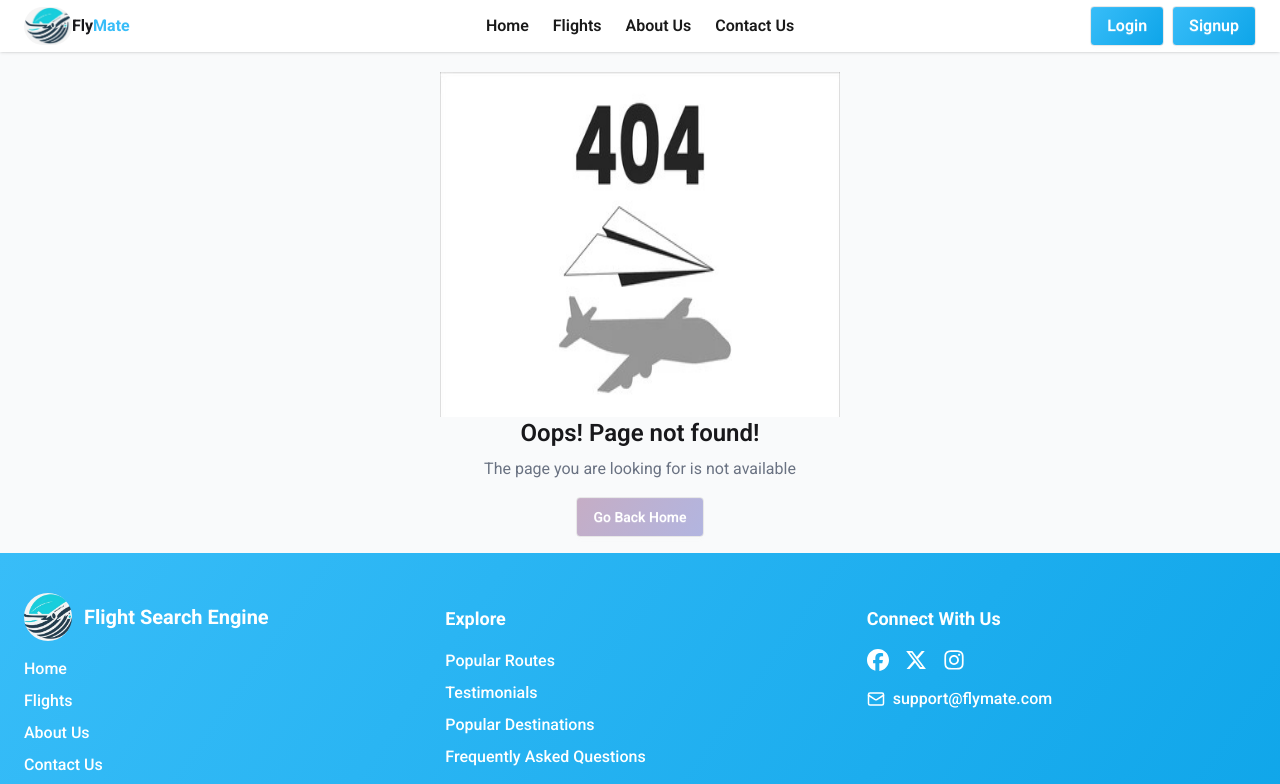
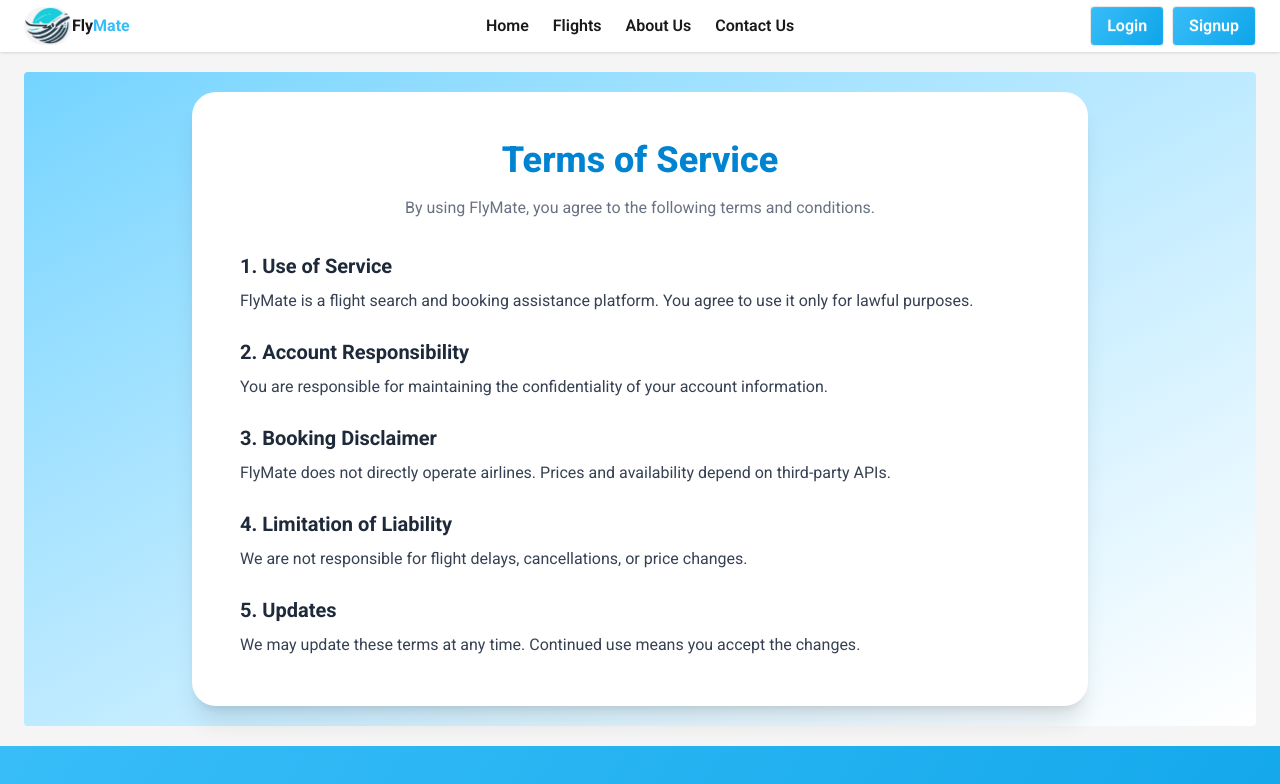
Before and after one commit to marufaakter1947/flight-search-engine, a React (Vite) app: page /terms in a window 1280 px wide. Shown: the top 784 px of the page. Built offline with nearby package versions, Linux system fonts and the light colour scheme; no server answers.

Commit message:
Added Terms of Services Page

```diff
--- /dev/null
+++ b/src/Pages/Terms.jsx
@@ -0,0 +1,60 @@
+import { motion } from "framer-motion";
+
+const Terms = () => {
+  return (
+    <div className=" bg-linear-to-br from-sky-300 to-white py-5 rounded px-4">
+      <motion.div
+        initial={{ opacity: 0, y: 40 }}
+        animate={{ opacity: 1, y: 0 }}
+        transition={{ duration: 0.6 }}
+        className="max-w-4xl mx-auto bg-white shadow-xl rounded-3xl p-8 md:p-12"
+      >
+        <h1 className="text-3xl md:text-4xl font-extrabold text-center text-sky-600 mb-4">
+          Terms of Service
+        </h1>
+        <p className="text-gray-500 mb-8 text-center">
+          By using FlyMate, you agree to the following terms and conditions.
+        </p>
+
+        <div className="space-y-6 text-gray-700 leading-relaxed">
+          <section>
+            <h2 className="font-bold text-xl text-gray-800 mb-2">1. Use of Service</h2>
+            <p>
+              FlyMate is a flight search and booking assistance platform. You agree to use it only for lawful purposes.
+            </p>
+          </section>
+
+          <section>
+            <h2 className="font-bold text-xl text-gray-800 mb-2">2. Account Responsibility</h2>
+            <p>
+              You are responsible for maintaining the confidentiality of your account information.
+            </p>
+          </section>
+
+          <section>
+            <h2 className="font-bold text-xl text-gray-800 mb-2">3. Booking Disclaimer</h2>
+            <p>
+              FlyMate does not directly operate airlines. Prices and availability depend on third-party APIs.
+            </p>
+          </section>
+
+          <section>
+            <h2 className="font-bold text-xl text-gray-800 mb-2">4. Limitation of Liability</h2>
+            <p>
+              We are not responsible for flight delays, cancellations, or price changes.
+            </p>
+          </section>
+
+          <section>
+            <h2 className="font-bold text-xl text-gray-800 mb-2">5. Updates</h2>
+            <p>
+              We may update these terms at any time. Continued use means you accept the changes.
+            </p>
+          </section>
+        </div>
+      </motion.div>
+    </div>
+  );
+};
+
+export default Terms;
--- a/src/Routes/Router.jsx
+++ b/src/Routes/Router.jsx
@@ -11,6 +11,7 @@ import Contact from "../Pages/Contact";
 import MyTrips from "../Pages/MyTrips";
 import PrivateRoute from "../PrivateRoutes/PrivateRoute";
 import PrivacyPolicy from "../Pages/PrivacyPolicy";
+import Terms from "../Pages/Terms";
 
 const router = createBrowserRouter([
   {
@@ -60,6 +61,10 @@ const router = createBrowserRouter([
         path: "/privacy-policy",
         element: <PrivacyPolicy></PrivacyPolicy>,
       },
+      {
+        path: "/terms",
+        element: <Terms></Terms>,
+      },
 
 
 
```
